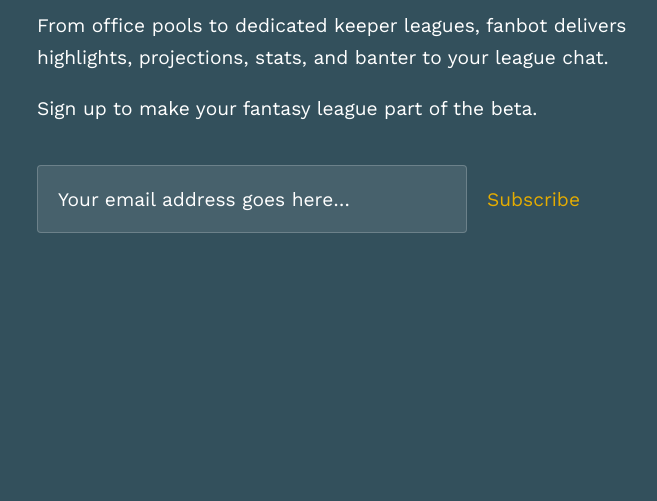
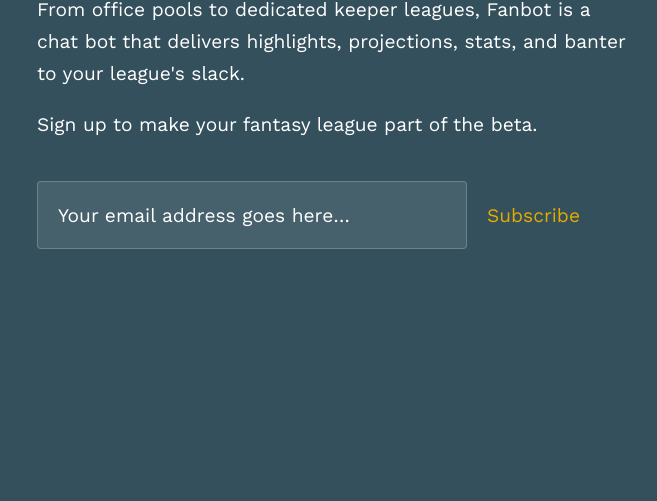
Before and after one commit to getfanbot/getfanbot.github.io, a plain HTML site: page index.html in a window 1280 px wide. Shown: the part 299-800 px from the top of the page, without its empty margins (63-720 px from the left). Drawn offline with nearby package versions, Linux system fonts and the light colour scheme.

Commit message:
changed lang a bit

```diff
--- a/index.html
+++ b/index.html
@@ -24,7 +24,7 @@
             </svg>
             Fanbot
           </h1>
-          <p>From office pools to dedicated keeper leagues, fanbot delivers highlights, projections, stats, and banter to your league chat.</p>
+          <p>From office pools to dedicated keeper leagues, Fanbot is a chat bot that delivers highlights, projections, stats, and banter to your league's slack.</p>
           <p>Sign up to make your fantasy league part of the beta.</p>
 
           <form action="//github.us14.list-manage.com/subscribe/post?u=9e0b1041c3f01a3b7a25ff70a&amp;id=82cd9223f6" method="post" id="mc-embedded-subscribe-form" name="mc-embedded-subscribe-form" class="validate" target="_blank" novalidate>
```
